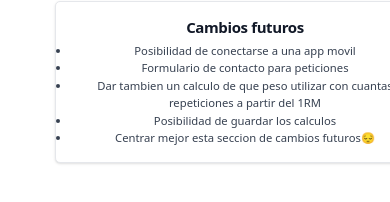
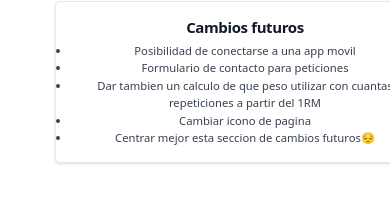
Before and after one commit to CodedSpirit-dev/sport-calcv1, a Next.js app: page / in a window 390 px wide. Shown: the part 352-554 px from the top of the page. Built offline with nearby package versions, Linux system fonts and the light colour scheme.

Commit message:
Agregando responsividad

```diff
--- a/src/pages/index.js
+++ b/src/pages/index.js
@@ -47,7 +47,7 @@ export default function Index() {
               <li>Posibilidad de conectarse a una app movil</li>
               <li>Formulario de contacto para peticiones</li>
               <li>Dar tambien un calculo de que peso utilizar con cuantas repeticiones a partir del 1RM</li>
-              <li>Posibilidad de guardar los calculos</li>
+              <li>Cambiar icono de pagina</li>
               <li>Centrar mejor esta seccion de cambios futuros😔</li>
             </ul>
         </div>
```
